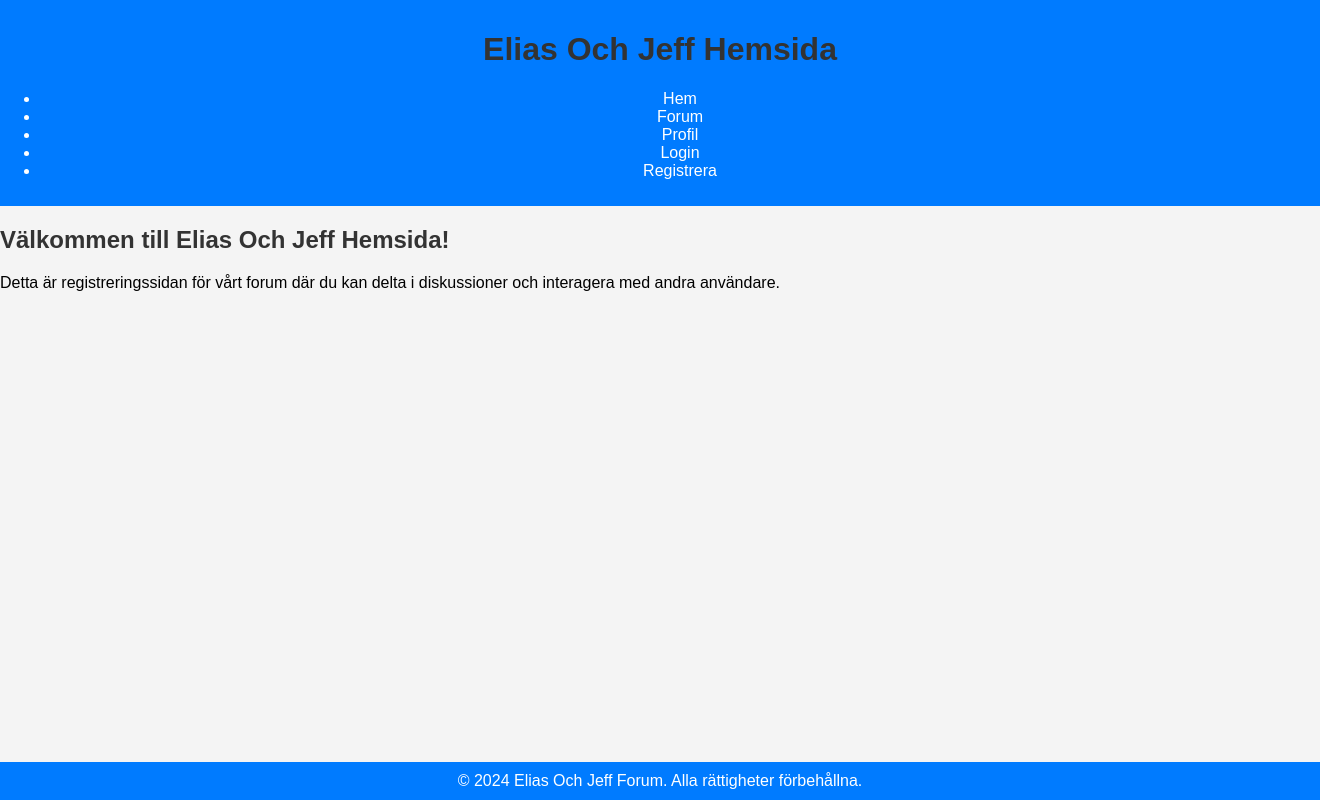
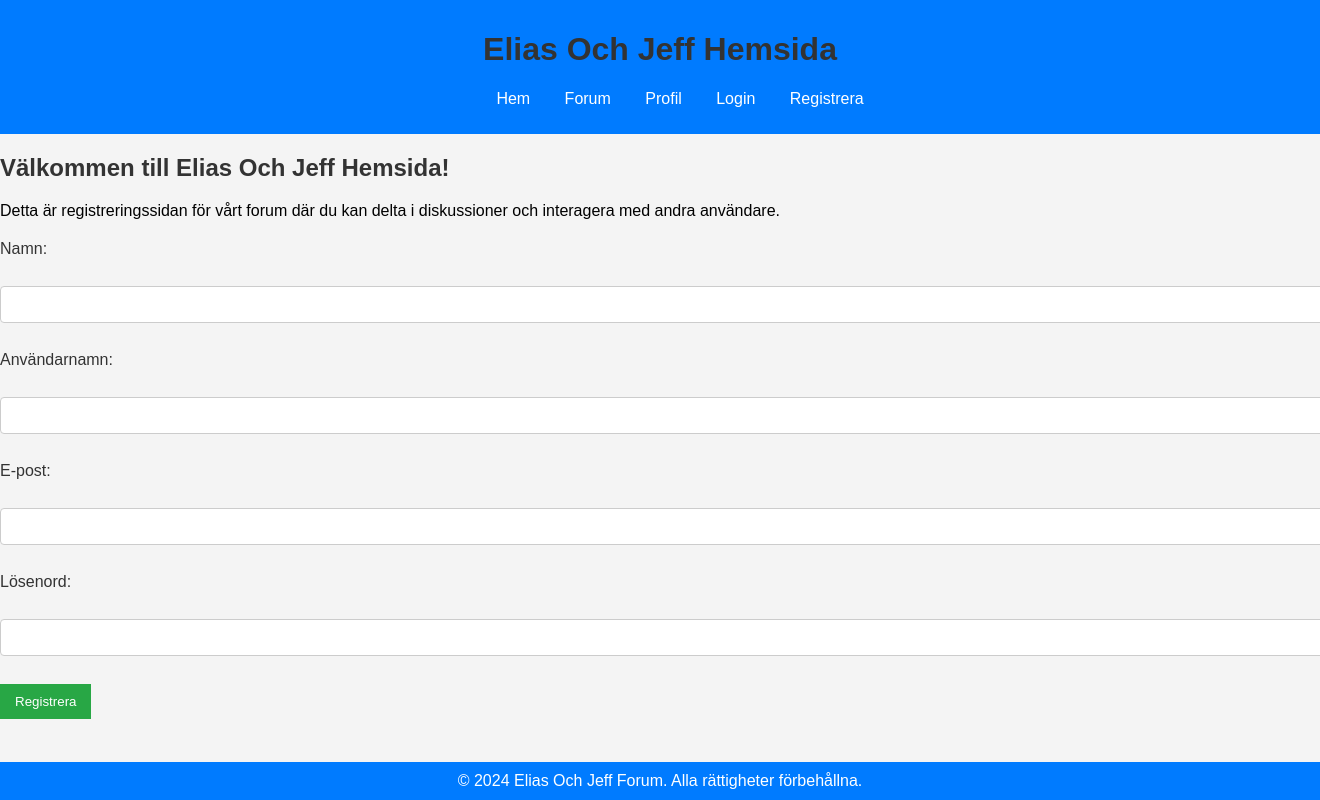
Before and after one commit to Carlchr/BetygshojandeProjekt, a Flask app: page /register in a window 1320 px wide; the page is wider, and only the part inside the window is pictured. Run offline with Flask 3, Linux system fonts and the light colour scheme.

Commit message:
Refactor routes and update registration form
Changed the root route to render the index page instead of redirecting to login. Removed unused /hash and /dashboard routes. Updated register.html with a registration form. Improved CSS for list items and links.

```diff
--- a/app.py
+++ b/app.py
@@ -29,7 +29,7 @@ def login_required(func):
         # Kontrollera om 'user'-nyckeln finns i sessionen
         if 'user' not in session:
             # Användaren är inte inloggad - omdirigera till inloggningssidan
-            return redirect(url_for('login_page'))
+            return redirect(url_for('login'))
 
         # Användaren är autentiserad - fortsätt till den skyddade routen
         return func(*args, **kwargs)
@@ -37,8 +37,8 @@ def login_required(func):
     return decorated_function
 
 @app.route('/')
-def index():
-    return redirect(url_for('login'))
+def start():
+    return render_template('index.html')
 
 @app.route('/login', methods=['GET', 'POST'])
 def login():
@@ -82,17 +82,6 @@ def register():
             flash('Error creating account.', 'danger')
     return render_template('register.html')
 
-
-@app.route('/hash')
-def hash():
-    return generate_password_hash(request.args.get('password'))
-
-@app.route('/dashboard')
-def dashboard():
-    if 'user_id' not in session:
-        return redirect(url_for('login'))
-    return f"Welcome, {session['username']}!"
-
 @app.route('/profile')
 @login_required
 def profile():
--- a/static/style.css
+++ b/static/style.css
@@ -40,9 +40,16 @@ footer p {
 }
 a {
     color: #007bff;
+
 }
 a:hover {
     text-decoration: underline;
+}
+li {
+    list-style: none;
+    padding: 0;
+    text-decoration: none;
+    display: inline;
 }
 
 /* All css under är av Co-pilot */
--- a/templates/index.html
+++ b/templates/index.html
@@ -15,5 +15,4 @@
 - Lägg till användarroller (admin, moderator, användare)
 - Fixa sql injektion sårbarheter
 - Lägg till databas
-
 -->
--- a/templates/register.html
+++ b/templates/register.html
@@ -4,4 +4,20 @@
 {% block content %}
     <h2>Välkommen till Elias Och Jeff Hemsida!</h2>
     <p>Detta är registreringssidan för vårt forum där du kan delta i diskussioner och interagera med andra användare.</p>
+
+    <form method="POST" action="/register">
+        <label for="name">Namn:</label><br>
+        <input type="text" id="name" name="name" required><br><br>
+
+        <label for="username">Användarnamn:</label><br>
+        <input type="text" id="username" name="username" required><br><br>
+
+        <label for="email">E-post:</label><br>
+        <input type="email" id="email" name="email" required><br><br>
+
+        <label for="password">Lösenord:</label><br>
+        <input type="password" id="password" name="password" required><br><br>
+
+        <input type="submit" value="Registrera">
+
 {% endblock %}
```
